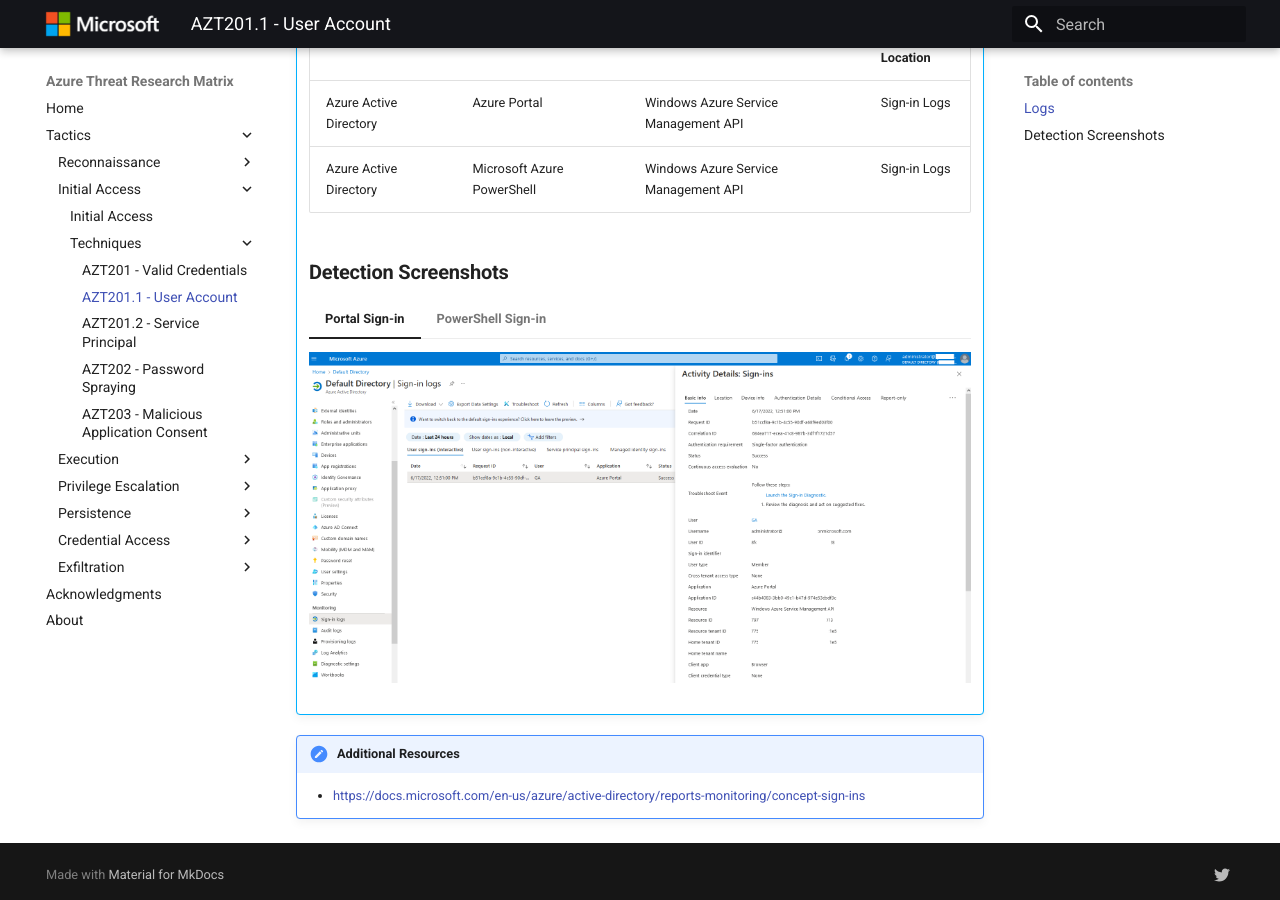
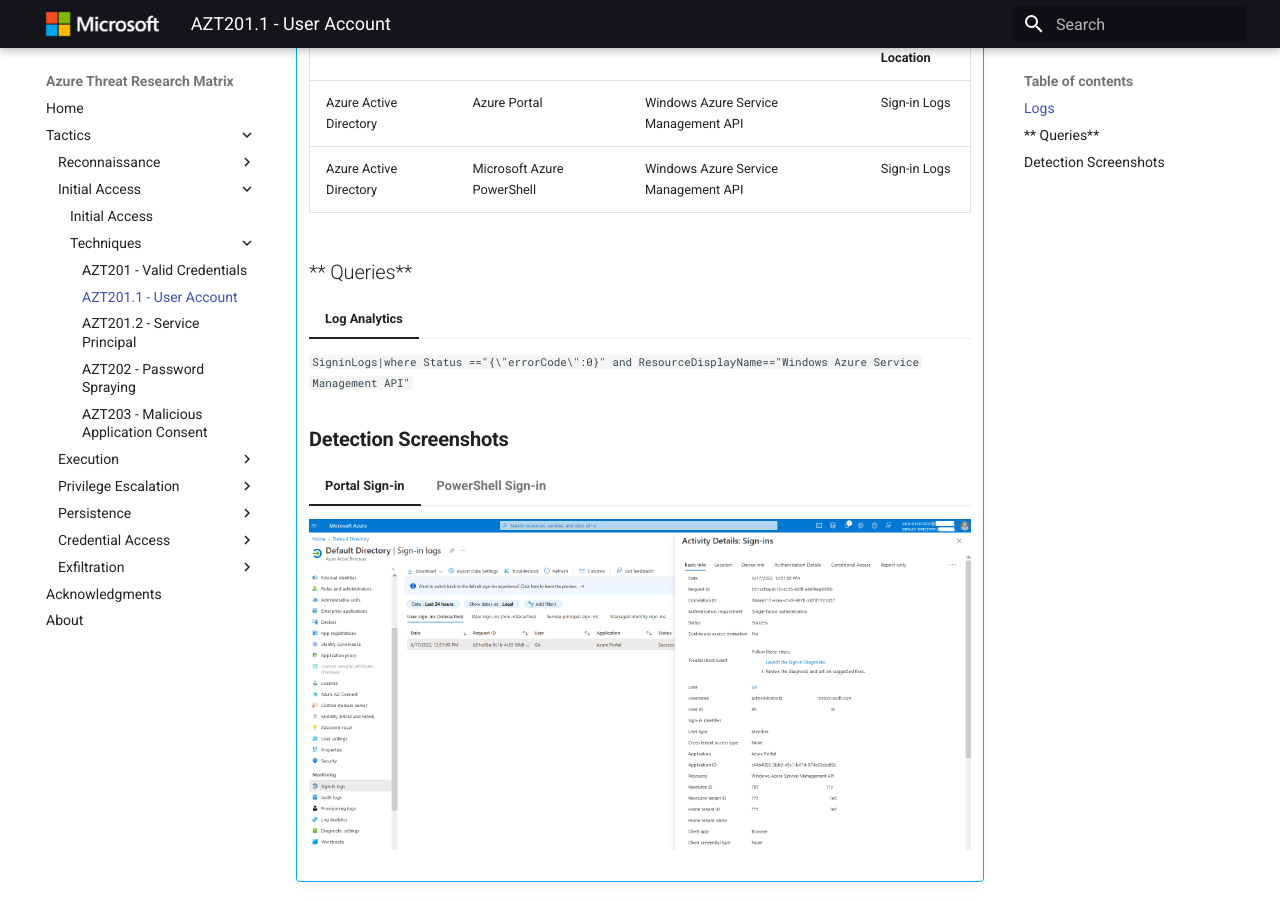
Before and after one commit to microsoft/Azure-Threat-Research-Matrix, an MkDocs documentation site: the page built from docs/InitialAccess/AZT201/AZT201-1.md, in a window 1280 px wide and 900 px high, scrolled down 724 px. Built offline with MkDocs 1.6.1 and Material for MkDocs 9.7.7, drawn with Linux system fonts in a browser that asks for light colours.

Commit message:
Update AZT201-1.md

````diff
--- a/docs/InitialAccess/AZT201/AZT201-1.md
+++ b/docs/InitialAccess/AZT201/AZT201-1.md
@@ -27,6 +27,15 @@ By obtaining valid user credentials, an adversary may login to AzureAD via comma
 	| Azure Active Directory | Azure Portal	 | Windows Azure Service Management API	| Sign-in Logs |
 	| Azure Active Directory | Microsoft Azure PowerShell	 | Windows Azure Service Management API	| Sign-in Logs |
 
+	## ** Queries**
+
+
+	=== "Log Analytics"
+	```SigninLogs
+	   |where Status =="{\"errorCode\":0}" and ResourceDisplayName=="Windows Azure Service Management API"```
+
+
+
 	## **Detection Screenshots**
 
     === "Portal Sign-in"
````
